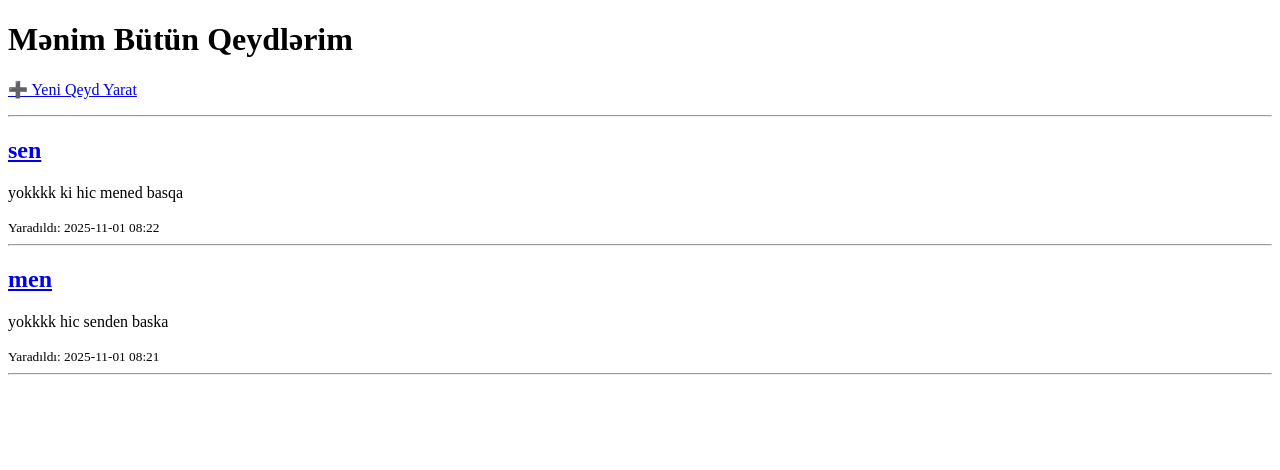
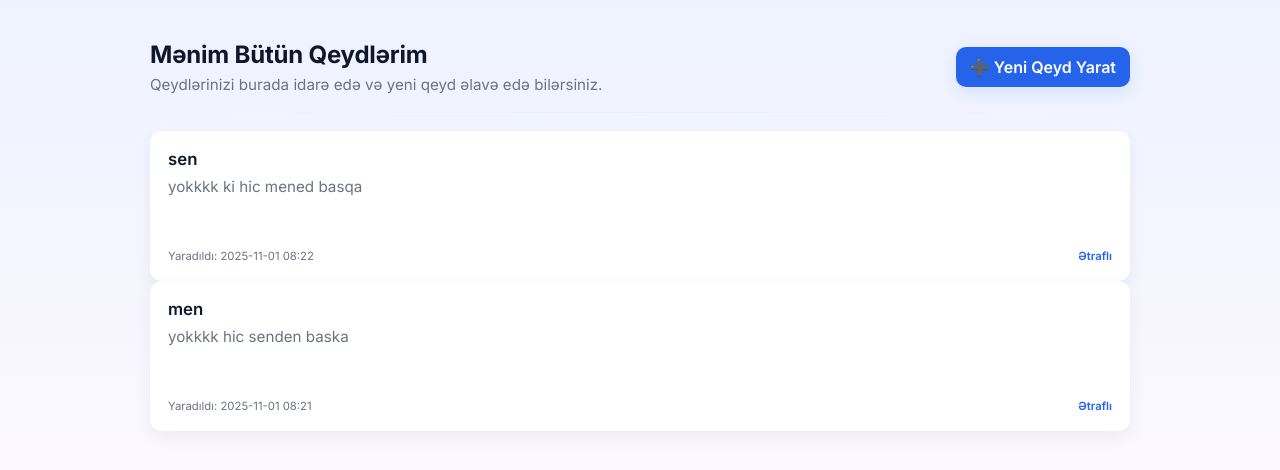
Before and after one commit to Mehi001/django_qeydler, a Django app: page / in a window 1280 px wide. Shown: the top 470 px of the page. Run offline with Django 4.2, Linux system fonts and the light colour scheme; data comes from the database, SQL or seed files in the repository.

Commit message:
html esas sehifesinin dizayn yenilemesi

```diff
--- a/qeydler/templates/qeydler/qeyd_siyahisi.html
+++ b/qeydler/templates/qeydler/qeyd_siyahisi.html
@@ -2,24 +2,160 @@
 <html lang="az">
 <head>
     <meta charset="UTF-8">
+    <meta name="viewport" content="width=device-width,initial-scale=1">
     <title>Qeydlərim</title>
+
+    <link href="https://fonts.googleapis.com/css2?family=Inter:wght@300;400;600;700&display=swap" rel="stylesheet">
+    <style>
+        :root{
+            --bg:#f5f7fb;
+            --card:#ffffff;
+            --muted:#6b7280;
+            --accent:#2563eb;
+            --accent-600:#1e40af;
+            --glass: rgba(255,255,255,0.6);
+            --radius:12px;
+        }
+        *{box-sizing:border-box}
+        body{
+            margin:0;
+            font-family:Inter, system-ui, -apple-system, "Segoe UI", Roboto, "Helvetica Neue", Arial;
+            background: linear-gradient(180deg,#eef2ff 0%, #fbf8ff 100%);
+            color:#0f172a;
+            -webkit-font-smoothing:antialiased;
+            -moz-osx-font-smoothing:grayscale;
+            padding:40px 20px;
+        }
+        .wrap{
+            max-width:980px;
+            margin:0 auto;
+        }
+        header{
+            display:flex;
+            align-items:center;
+            justify-content:space-between;
+            gap:20px;
+            margin-bottom:18px;
+        }
+        h1{
+            margin:0;
+            font-size:1.5rem;
+            font-weight:700;
+            letter-spacing:-0.2px;
+        }
+        .actions a{
+            display:inline-flex;
+            align-items:center;
+            gap:8px;
+            background:var(--accent);
+            color:#fff;
+            padding:10px 14px;
+            border-radius:10px;
+            text-decoration:none;
+            font-weight:600;
+            box-shadow:0 6px 18px rgba(37,99,235,0.12);
+            transition:transform .12s ease, box-shadow .12s ease, background .12s;
+        }
+        .actions a:hover{ transform:translateY(-3px); background:var(--accent-600) }
+        .grid{
+            display:grid;
+            grid-template-columns: repeat(auto-fill,minmax(260px,1fr));
+            gap:16px;
+            margin-top:12px;
+        }
+        .card{
+            background:var(--card);
+            border-radius:var(--radius);
+            padding:18px;
+            box-shadow: 0 6px 18px rgba(15,23,42,0.06);
+            transition:transform .12s ease, box-shadow .12s ease;
+            display:flex;
+            flex-direction:column;
+            min-height:150px;
+        }
+        .card:hover{
+            transform:translateY(-6px);
+            box-shadow: 0 18px 40px rgba(15,23,42,0.08);
+        }
+        .card h2{
+            margin:0 0 8px 0;
+            font-size:1.05rem;
+            line-height:1.2;
+            font-weight:600;
+        }
+        .card h2 a{
+            color:inherit;
+            text-decoration:none;
+        }
+        .excerpt{
+            color:var(--muted);
+            font-size:0.95rem;
+            margin:0 0 12px 0;
+            flex:1;
+            display:-webkit-box;
+            -webkit-line-clamp:4;
+            line-clamp:4; /* Added standard property for compatibility */
+            -webkit-box-orient:vertical;
+            overflow:hidden;
+        }
+        .meta{
+            display:flex;
+            justify-content:space-between;
+            align-items:center;
+            gap:12px;
+            font-size:0.85rem;
+            color:var(--muted);
+        }
+        .empty{
+            text-align:center;
+            padding:40px 20px;
+            background:linear-gradient(180deg, rgba(37,99,235,0.04), rgba(99,102,241,0.02));
+            border-radius:12px;
+            color:var(--muted);
+            margin-top:8px;
+        }
+        hr.sep{
+            border:0;
+            height:1px;
+            background:linear-gradient(90deg,transparent,#e6eefc,transparent);
+            margin:18px 0;
+            border-radius:999px;
+        }
+        @media (max-width:520px){
+            header{flex-direction:column;align-items:flex-start;gap:8px}
+            .actions a{width:100%;justify-content:center}
+        }
+    </style>
 </head>
 <body>
-    <h1>Mənim Bütün Qeydlərim</h1>
-<p><a href="{% url 'yarat' %}">➕ Yeni Qeyd Yarat</a></p>
-<hr>
+    <div class="wrap">
+        <header>
+            <div>
+                <h1>Mənim Bütün Qeydlərim</h1>
+                <p style="margin:6px 0 0;color:var(--muted);font-size:0.95rem">Qeydlərinizi burada idarə edə və yeni qeyd əlavə edə bilərsiniz.</p>
+            </div>
+            <div class="actions">
+                <a href="{% url 'yarat' %}">➕ Yeni Qeyd Yarat</a>
+            </div>
+        </header>
 
-    {% for qeyd in qeydler %}  <!-- Django şablon tagı; view tərəfindən göndərilən "qeydler"
-    siyahısı/QuerySet üzərində dövrə başlayır. Hər iterasiyada cari obyekt "qeyd" olur.-->
-        <div>
-            <h2><a href="{% url 'detal' qeyd.pk %}">{{ qeyd.basliq }}</a></h2>
-            <p>{{ qeyd.mezmun|truncatechars:100 }}</p>
-            <small>Yaradıldı: {{ qeyd.yaradilma_tarixi|date:"Y-m-d H:i" }}</small>
-            <hr>
-        </div>
-    {% empty %} <!-- Əgər "qeydler" siyahısı boşdursa, bu blok işləyəcək. -->
-        <p>Hələlik heç bir qeyd yaradılmayıb.</p>
-    {% endfor %}
+        <hr class="sep">
 
+        {% for qeyd in qeydler %}
+            <article class="card">
+                <h2><a href="{% url 'detal' qeyd.pk %}">{{ qeyd.basliq }}</a></h2>
+                <p class="excerpt">{{ qeyd.mezmun }}</p>
+                <div class="meta">
+                    <small>Yaradıldı: {{ qeyd.yaradilma_tarixi|date:"Y-m-d H:i" }}</small>
+                    <small style="color:var(--accent);font-weight:600"><a href="{% url 'detal' qeyd.pk %}" style="color:inherit;text-decoration:none">Ətraflı</a></small>
+                </div>
+            </article>
+        {% empty %}
+            <div class="empty">
+                <p><strong>Hələlik heç bir qeyd yaradılmayıb.</strong></p>
+                <p style="margin-top:8px"><a href="{% url 'yarat' %}" style="color:var(--accent);text-decoration:underline">Yeni qeyd yaradın</a></p>
+            </div>
+        {% endfor %}
+    </div>
 </body>
 </html>
```
